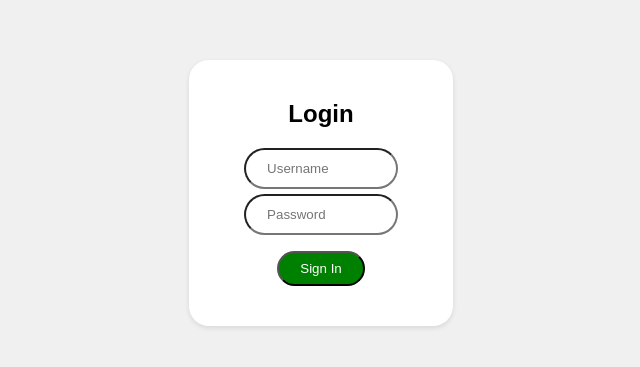
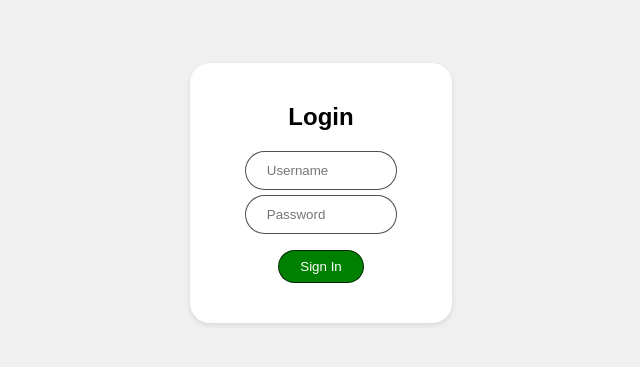
Before and after one commit to MasterZeeno/bold, a website: page public/index.html in a window 1280 px wide. Shown: the part 215-582 px from the top of the page, without its empty margins (319-959 px from the left). Drawn offline with Linux system fonts and the light colour scheme.

Commit message:
Update Site ✨

```diff
--- a/public/css/style.css
+++ b/public/css/style.css
@@ -30,6 +30,7 @@ h2 {
 button,
 input {
   display: block;
+  border: .69px solid rgba(0, 0, 0, .69);
   border-radius: 1.96rem;
 }
 
```
